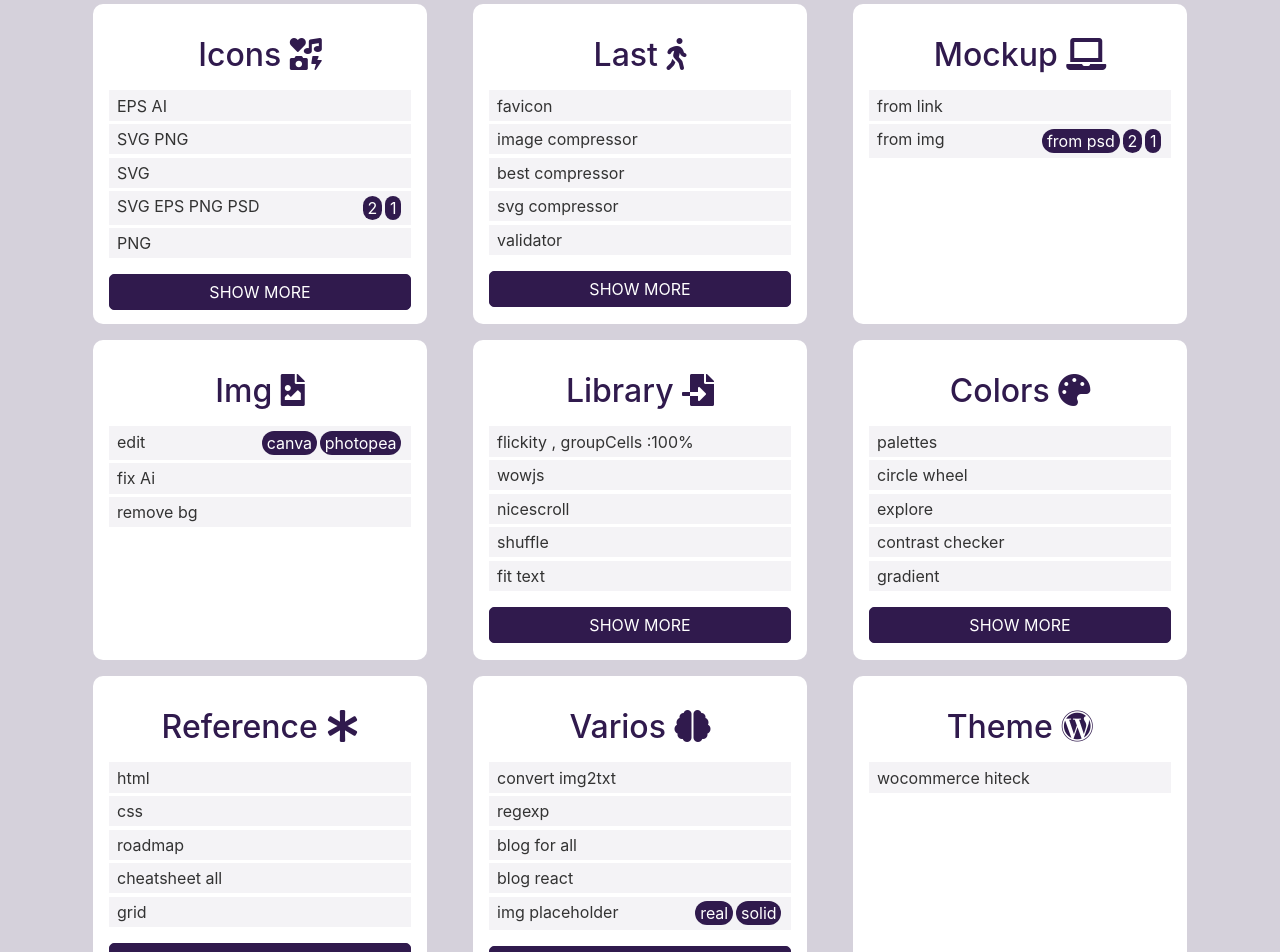
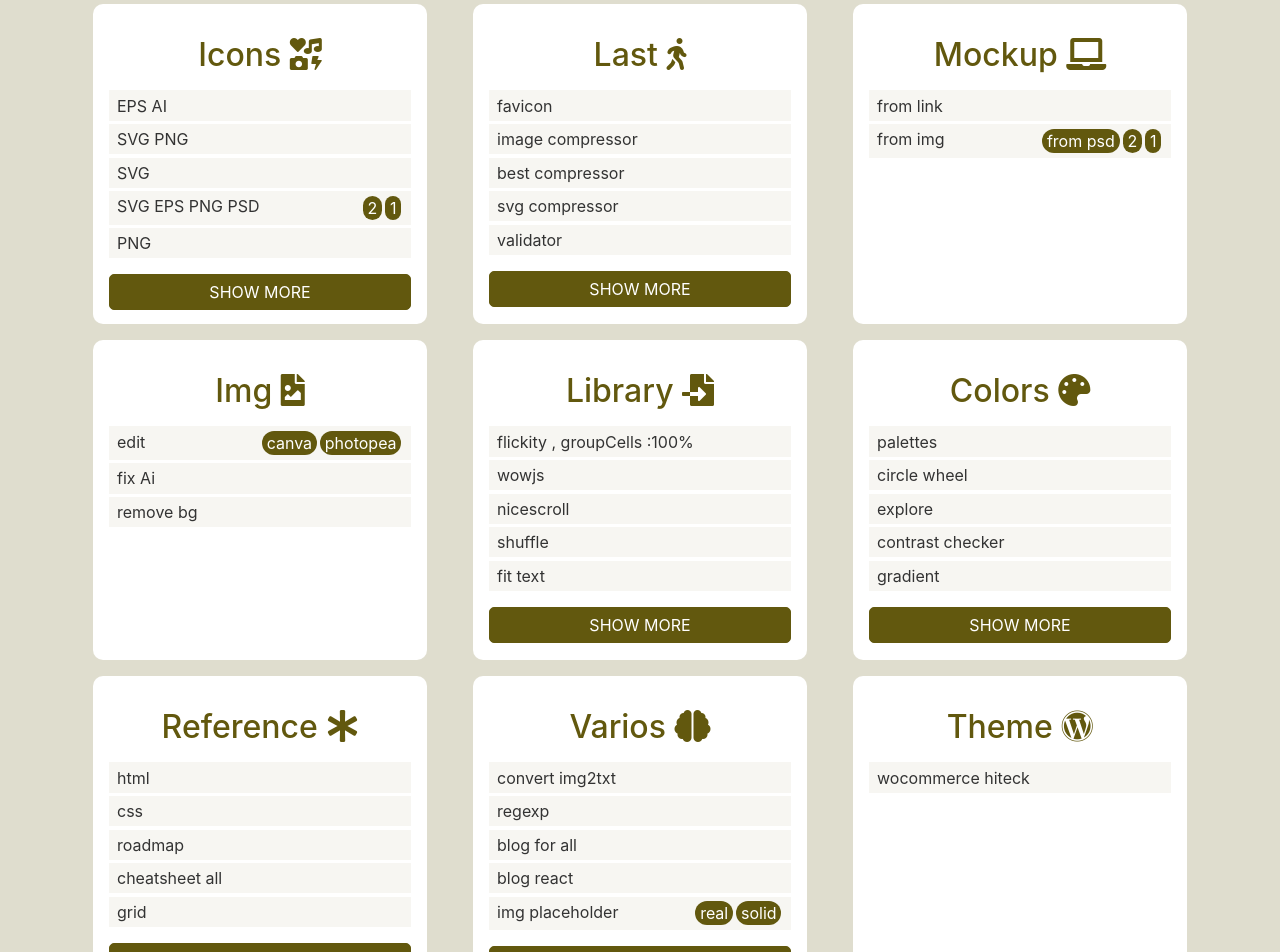
Before and after one commit to alaa-sufi/useful-websites, a React (Create React App) app: page / in a window 1280 px wide. Shown: the part 1460-2412 px from the top of the page. Built offline with nearby package versions, Linux system fonts and the light colour scheme.

Commit message:
return sass

```diff
--- a/package.json
+++ b/package.json
@@ -7,7 +7,8 @@
   "dependencies": {
     "react": "17.0.2",
     "react-dom": "17.0.2",
-    "react-scripts": "4.0.0"
+    "react-scripts": "4.0.0",
+    "sass": "^1.59.2"
   },
   "devDependencies": {
     "@babel/runtime": "7.13.8"
--- a/src/App.js
+++ b/src/App.js
@@ -1,5 +1,5 @@
 import React from "react";
-import "./style.min.css";
+import "./style.scss";
 
 export default function App() {
   const showMore = (e) => {
--- a/src/style.min.css
+++ b/src/style.min.css
@@ -1 +1 @@
-body{background-color:rgba(48,26,77,.2);color:#333;box-sizing:border-box;content:3}.content{text-transform:capitalize}.content li{text-transform:initial}.content h1{text-align:center;margin:2rem}.group ul{list-style:none;background-color:#fff;padding:1rem 1rem 2rem;border-radius:10px;margin:.5rem;overflow:hidden}@media(min-width: 768px){.group ul{height:20rem}}.group h2{margin:1rem;text-align:center;color:#301a4d}.group li{background-color:rgba(48,26,77,.05);margin-bottom:.2rem;padding:.2rem .5rem;overflow:hidden}.group li .item{color:#fff;background-color:#301a4d;margin:.1rem;padding:0px .3rem;border-radius:1rem;float:right}.group li .item a:hover{color:#fff}.group button{width:100%;margin:1rem auto;border-radius:5px;display:block;text-transform:uppercase;padding:.3rem;border:1px solid #301a4d}.group button.more{background-color:#301a4d;color:#fff}.group button.less{background-color:#fff;color:#301a4d}a{color:inherit;text-decoration:capitalize;text-decoration:none}a:hover{text-decoration:none}.fw-bold{font-weight:bold}span.tag{color:#fff;background-color:#301a4d;margin:.1rem;padding:0px .3rem;border-radius:1rem;float:right}span.tag a:hover{color:#fff}.text-underline{text-decoration:underline}/*# sourceMappingURL=style.min.css.map */
+body{background-color:rgba(80,31,17,.2);color:#333;box-sizing:border-box;content:7}.content{text-transform:capitalize}.content li{text-transform:initial}.content h1{text-align:center;margin:2rem}.group ul{list-style:none;background-color:#fff;padding:1rem 1rem 2rem;border-radius:10px;margin:.5rem;overflow:hidden}@media(min-width: 768px){.group ul{height:20rem}}.group h2{margin:1rem;text-align:center;color:#501f11}.group li{background-color:rgba(80,31,17,.05);margin-bottom:.2rem;padding:.2rem .5rem;overflow:hidden}.group li .item{color:#fff;background-color:#501f11;margin:.1rem;padding:0px .3rem;border-radius:1rem;float:right}.group li .item a:hover{color:#fff}.group button{width:100%;margin:1rem auto;border-radius:5px;display:block;text-transform:uppercase;padding:.3rem;border:1px solid #501f11}.group button.more{background-color:#501f11;color:#fff}.group button.less{background-color:#fff;color:#501f11}a{color:inherit;text-decoration:capitalize;text-decoration:none}a:hover{text-decoration:none}.fw-bold{font-weight:bold}span.tag{color:#fff;background-color:#501f11;margin:.1rem;padding:0px .3rem;border-radius:1rem;float:right}span.tag a:hover{color:#fff}.text-underline{text-decoration:underline}/*# sourceMappingURL=style.min.css.map */
--- a/src/style.scss
+++ b/src/style.scss
@@ -1,85 +1,59 @@
-$chooseColor : random(8);
-$color:rgb(random(100) ,random(100), random(100));
-@if $chooseColor == 1 {
-  // $color:#212121;
-}  @else if $chooseColor == 2{
-  // $color:#4E342E;
+$chooseColor: random(8);
+$color: rgb(random(100), random(100), random(100));
+
+$text: #333;
+body {
+  background-color: rgba($color, 0.2);
+  color: $text;
+  box-sizing: border-box;
+  content: $chooseColor;
 }
-@else if $chooseColor == 3{
-  // $color:#880E4F;
+.content {
+  text-transform: capitalize;
+  li {
+    text-transform: initial;
   }
-@else if $chooseColor == 4{
-  // $color:#1A237E;
-}
-@else if $chooseColor == 5{
-// $color:#4A148C;
-}
-@else if $chooseColor == 6{
-// $color:#004D40;
-}
-@else if $chooseColor == 7{
-// $color:#0091EA;
-} @else{
-// $color:#00C853;
-
-}
-
-
-$text:#333;
-body{
-  background-color: rgba($color, 0.2);
-  color:$text;
-  box-sizing:border-box;
-  content: $chooseColor;
-
-}
-.content{
-  text-transform: capitalize;
-  li{
-    text-transform:initial;
-  }
-  h1{
+  h1 {
     text-align: center;
-    margin:2rem;
+    margin: 2rem;
   }
   // @else if $chooseColor == 5{
 }
-.group{
-
-  ul{
-  list-style:none;
+.group {
+  ul {
+    list-style: none;
     background-color: #fff;
     padding: 1rem 1rem 2rem;
-  border-radius:10px;
+    border-radius: 10px;
     margin: 0.5rem;
     overflow: hidden;
-    @media(min-width:768px){
+    @media (min-width: 768px) {
       height: 20rem;
     }
   }
-  h2{
+  h2 {
     margin: 1rem;
     text-align: center;
-    color:$color;
+    color: $color;
   }
-  li{
-    background-color: rgba($color , 0.05);
+  li {
+    background-color: rgba($color, 0.05);
     margin-bottom: 0.2rem;
     padding: 0.2rem 0.5rem;
     overflow: hidden;
-    .item{
+    .item {
       color: #fff;
       background-color: $color;
       margin: 0.1rem;
       padding: 0px 0.3rem;
       border-radius: 1rem;
       float: right;
-      a:hover{
-        color:#fff;
+      a:hover {
+        color: #fff;
       }
     }
   }
-  button{
+  button {
     width: 100%;
     margin: 1rem auto;
     border-radius: 5px;
@@ -88,41 +62,38 @@
     padding: 0.3rem;
     border: 1px solid $color;
 
-    &.more{
+    &.more {
       background-color: $color;
       color: white;
     }
-    &.less{
-      background-color:white ;
+    &.less {
+      background-color: white;
       color: $color;
     }
-
   }
 }
-a{
-  color:inherit;
+a {
+  color: inherit;
   text-decoration: capitalize;
   text-decoration: none;
-  &:hover{
+  &:hover {
     text-decoration: none;
-
   }
-
 }
-.fw-bold{
+.fw-bold {
   font-weight: bold;
 }
-span.tag{
+span.tag {
   color: #fff;
   background-color: $color;
   margin: 0.1rem;
   padding: 0px 0.3rem;
   border-radius: 1rem;
   float: right;
-  a:hover{
-    color:#fff;
+  a:hover {
+    color: #fff;
   }
 }
-.text-underline{
+.text-underline {
   text-decoration: underline;
 }
```
Also changed, not shown: 13 other files (tests, documents, lock files or other folders). Lines whose indentation alone changed are shown as unchanged.
